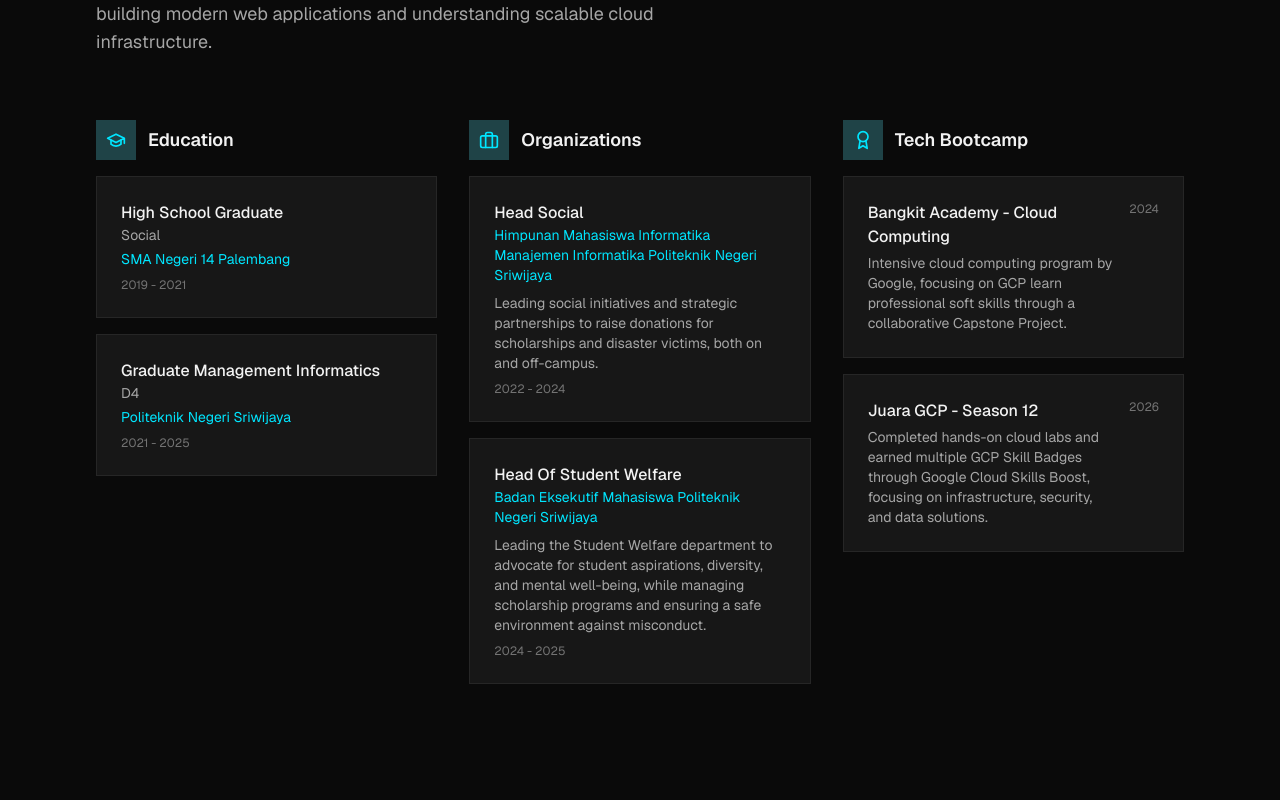
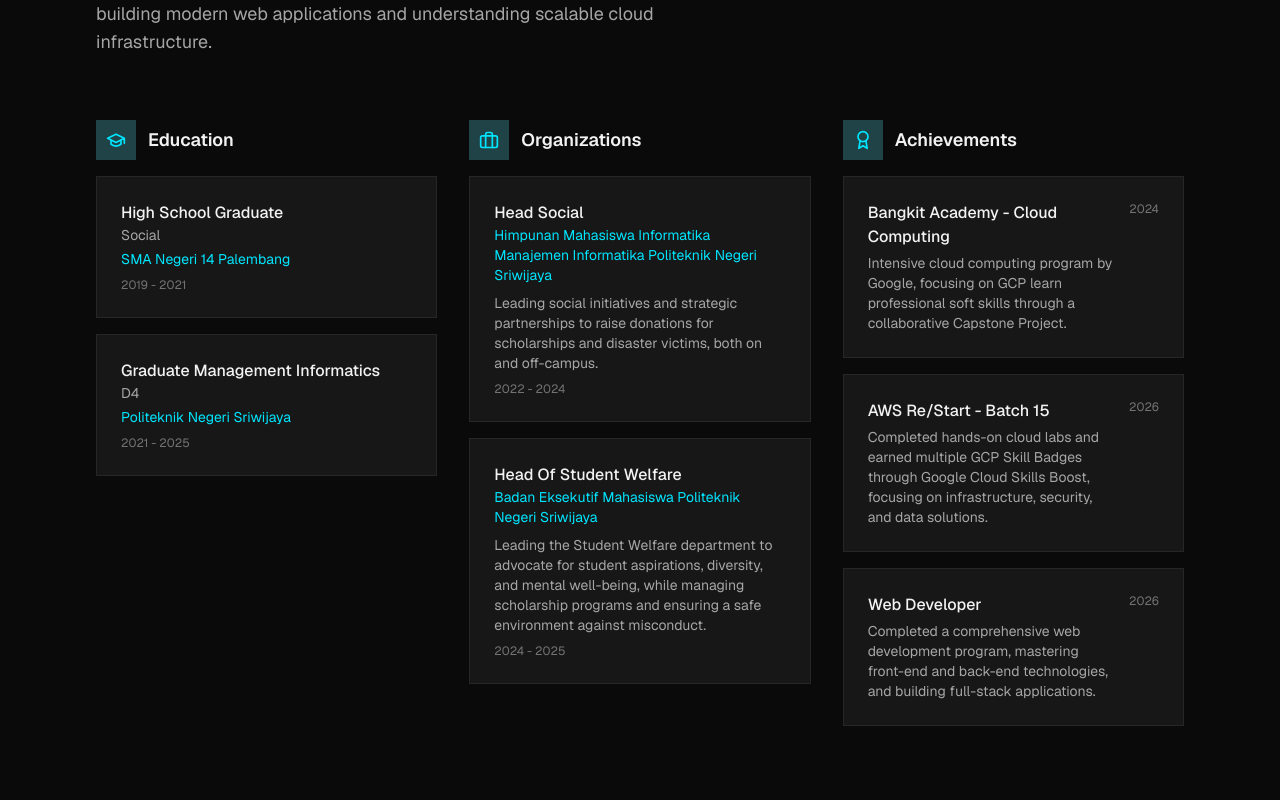
Before and after one commit to MuliaMB/portofolio, a Next.js app: page / in a window 1280 px wide. Shown: the part 1020-1820 px from the top of the page. Built offline with nearby package versions, Linux system fonts and the light colour scheme.

Commit message:
update portoflio bank and achievments

```diff
--- a/src/content/profile.ts
+++ b/src/content/profile.ts
@@ -169,7 +169,7 @@ export const profile: ProfileData = {
   stats: [
     { value: 6, label: "Projects", suffix: "+" },
     { value: 2, label: "Years in Tech", suffix: "+" },
-    { value: 2, label: "Tech Bootcamp", suffix: "+" },
+    { value: 3, label: "Achievements", suffix: "+" },
   ],
 
   education: [
@@ -213,10 +213,15 @@ export const profile: ProfileData = {
       year: 2024,
     },
     {
-      title: "Juara GCP - Season 12",
+      title: "AWS  Re/Start - Batch 15",
       description: "Completed hands-on cloud labs and earned multiple GCP Skill Badges through Google Cloud Skills Boost, focusing on infrastructure, security, and data solutions.",
       year: 2026,
     },
+    {
+      title: "Web Developer",
+      description: "Completed a comprehensive web development program, mastering front-end and back-end technologies, and building full-stack applications.",
+      year: 2026,
+    }
   ],
 
   skillCategories: [
@@ -307,6 +312,14 @@ export const profile: ProfileData = {
       year: 2026,
       githubUrl: "https://github.com/MuliaMB/pln.git",
     },
+    {
+      slug: "Asisten Pelayanan Nasabah",
+      title: "Internship Frontliner - Bank Sumsel Babel",
+      description: "Served as a Customer Service Assistant under the Magang Karya program at Bank Sumsel Babel, providing high-quality frontline service and maintaining customer satisfaction. Responsible for processing daily transactions, account openings, and customer data updates while strictly complying with KYC procedures and banking regulations. Successfully handled customer inquiries and complaints, while actively promoting digital banking adoption by guiding clients through BSB Mobile onboarding and cross-selling core financial products.",
+      tags: ["Bank Vision", "Management Documentation", "Hospitality", "Microsoft Excel", "Microsoft Word","Vision Sign","Marketing"],
+      featured: true,
+      year: 2026,
+    },
   ],
 
   // certificates: [],
--- a/src/sections/about.tsx
+++ b/src/sections/about.tsx
@@ -82,7 +82,7 @@ export function AboutSection() {
             <div className="w-10 h-10 rounded-[--radius-lg] bg-[hsl(var(--color-accent-subtle))] flex items-center justify-center">
               <IconAward className="text-[hsl(var(--color-accent))]" size={20} />
             </div>
-            <h3 className="text-lg font-semibold">Tech Bootcamp</h3>
+            <h3 className="text-lg font-semibold">Achievements</h3>
           </div>
 
           <div className="space-y-4">
```
Also changed, not shown: 1 other file (tests, documents, lock files or other folders).
